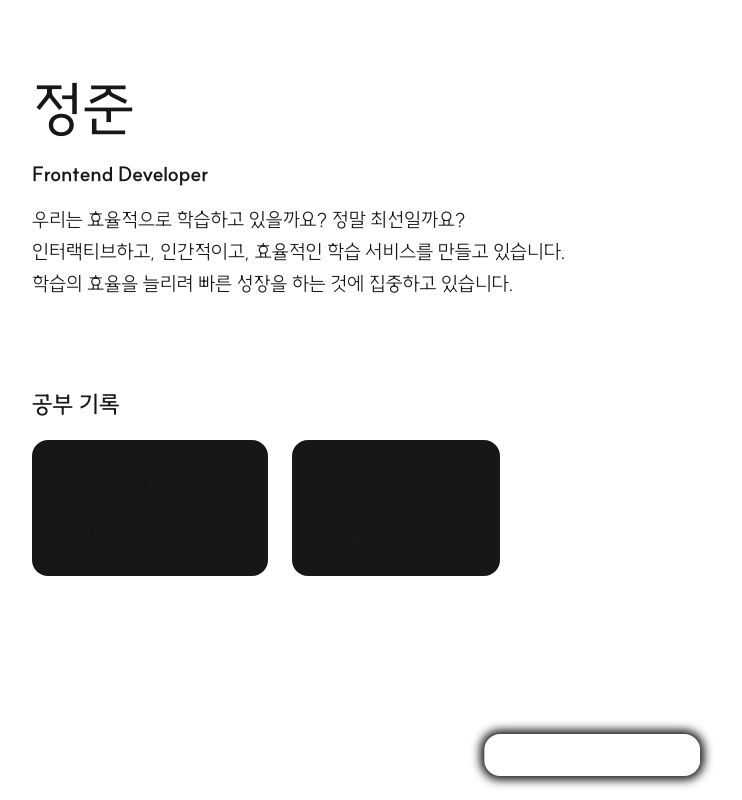
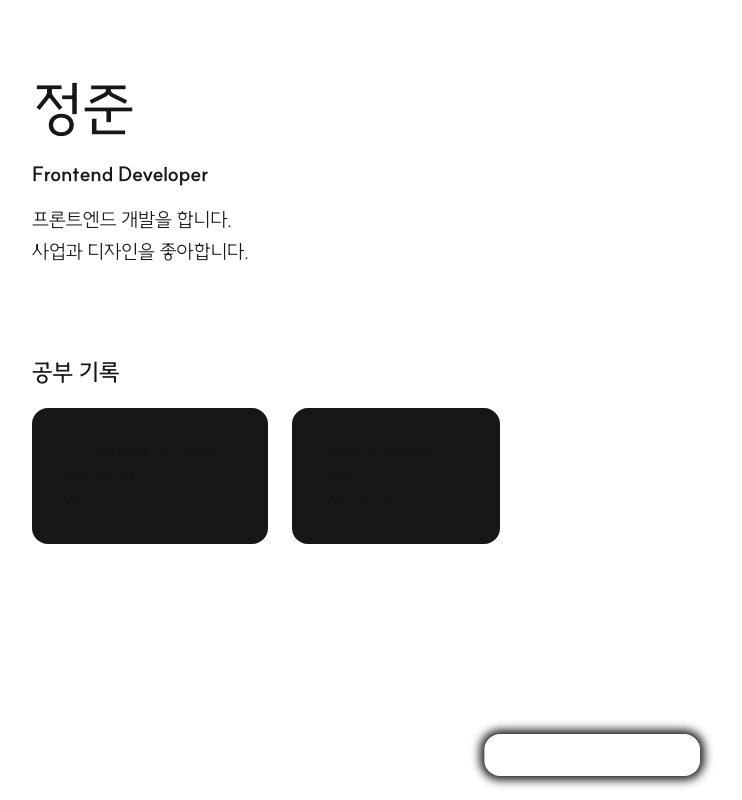
Before and after one commit to jun3047/blog, a Next.js app: page / in a window 1280 px wide. Shown: the whole page, without its empty margins (48-790 px from the left). Built offline with nearby package versions, Linux system fonts and the light colour scheme.

Commit message:
fix: 문구 수정

```diff
--- a/app/page.tsx
+++ b/app/page.tsx
@@ -15,9 +15,8 @@ export default async function Home() {
         <h1 className="text-6xl mb-5">정준</h1>
         <strong className="text-xl">Frontend Developer</strong>
         <p className="font-light text-xl py-4 leading-8">
-          우리는 효율적으로 학습하고 있을까요? 정말 최선일까요? <br />
-          인터랙티브하고, 인간적이고, 효율적인 학습 서비스를 만들고 있습니다.
-          <br /> 학습의 효율을 늘리려 빠른 성장을 하는 것에 집중하고 있습니다.
+          프론트엔드 개발을 합니다. <br />
+          사업과 디자인을 좋아합니다.
         </p>
       </main>
       <section className="flex flex-col my-8">
```
